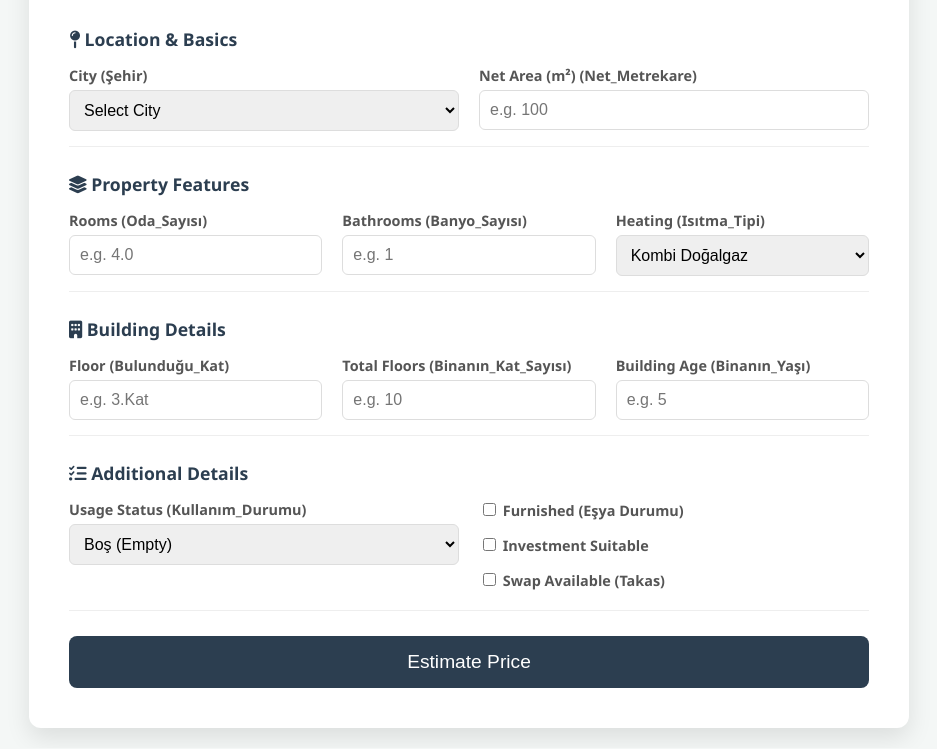
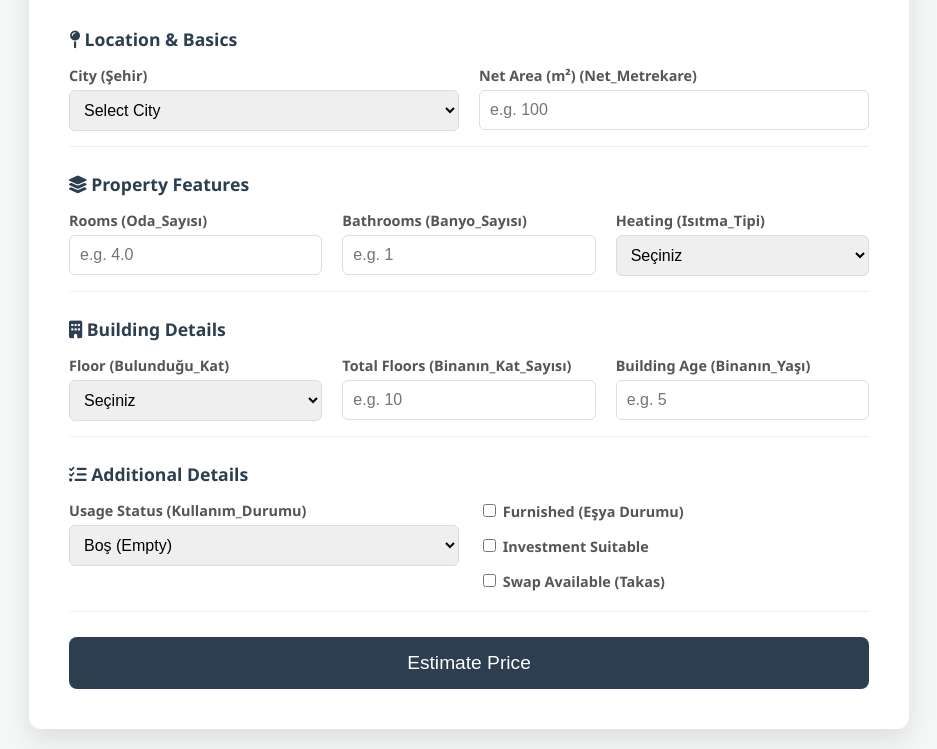
Before and after one commit to SudeKaraca228/turkiye-house-price-prediction, a plain HTML site: page Frontend/index.html in a window 1280 px wide. Shown: the part 171-920 px from the top of the page, without its empty margins (171-1108 px from the left). Drawn offline with Linux system fonts and the light colour scheme; a script that the page names is missing.

Commit message:
Make Floor section optional

```diff
--- a/Frontend/index.html
+++ b/Frontend/index.html
@@ -51,6 +51,7 @@
                     <div class="input-group">
                         <label for="heating">Heating (Isıtma_Tipi)</label>
                         <select id="heating" name="Isıtma_Tipi">
+                            <option value="" selected disabled>Seçiniz</option>
                             <option value="Kombi Doğalgaz">Kombi Doğalgaz</option>
                             <option value="Merkezi">Merkezi</option>
                             <option value="Klimalı">Klimalı</option>
@@ -65,7 +66,51 @@
                 <div class="grid-3">
                     <div class="input-group">
                         <label for="floor">Floor (Bulunduğu_Kat)</label>
-                        <input type="text" id="floor" name="Bulunduğu_Kat" placeholder="e.g. 3.Kat">
+                        <select id="Floor" name="Bulunduğu_Kat">
+                            <option value="" selected disabled>Seçiniz</option>
+
+                            <option value="Kot 4 (-4).Kat">Kot 4 (-4).Kat</option>
+                            <option value="Kot 3 (-3).Kat">Kot 3 (-3).Kat</option>
+                            <option value="Kot 2 (-2).Kat">Kot 2 (-2).Kat</option>
+                            <option value="Kot 1 (-1).Kat">Kot 1 (-1).Kat</option>
+                            <option value="Bodrum Kat">Bodrum Kat</option>
+
+                            <option value="Düz Giriş (Zemin)">Düz Giriş (Zemin)</option>
+                            <option value="Bahçe Katı">Bahçe Katı</option>
+                            <option value="Yüksek Giriş">Yüksek Giriş</option>
+
+                            <option value="1.Kat">1.Kat</option>
+                            <option value="2.Kat">2.Kat</option>
+                            <option value="3.Kat">3.Kat</option>
+                            <option value="4.Kat">4.Kat</option>
+                            <option value="5.Kat">5.Kat</option>
+                            <option value="6.Kat">6.Kat</option>
+                            <option value="7.Kat">7.Kat</option>
+                            <option value="8.Kat">8.Kat</option>
+                            <option value="9.Kat">9.Kat</option>
+                            <option value="10.Kat">10.Kat</option>
+                            <option value="11.Kat">11.Kat</option>
+                            <option value="12.Kat">12.Kat</option>
+                            <option value="13.Kat">13.Kat</option>
+                            <option value="14.Kat">14.Kat</option>
+                            <option value="15.Kat">15.Kat</option>
+                            <option value="16.Kat">16.Kat</option>
+                            <option value="17.Kat">17.Kat</option>
+                            <option value="18.Kat">18.Kat</option>
+                            <option value="19.Kat">19.Kat</option>
+                            <option value="21.Kat">21.Kat</option>
+                            <option value="22.Kat">22.Kat</option>
+                            <option value="26.Kat">26.Kat</option>
+                            <option value="30.Kat">30.Kat</option>
+                            <option value="40+.Kat">40+.Kat</option>
+
+                            <option value="Ara Kat">Ara Kat</option>
+                            <option value="Çatı Katı">Çatı Katı</option>
+                            <option value="Çatı Dubleks">Çatı Dubleks</option>
+                            <option value="Bahçe Dublex">Bahçe Dublex</option>
+                            <option value="Müstakil">Müstakil</option>
+                            <option value="Villa Tipi">Villa Tipi</option>
+                        </select>
                     </div>
                     <div class="input-group">
                         <label for="total_floors">Total Floors (Binanın_Kat_Sayısı)</label>
```
